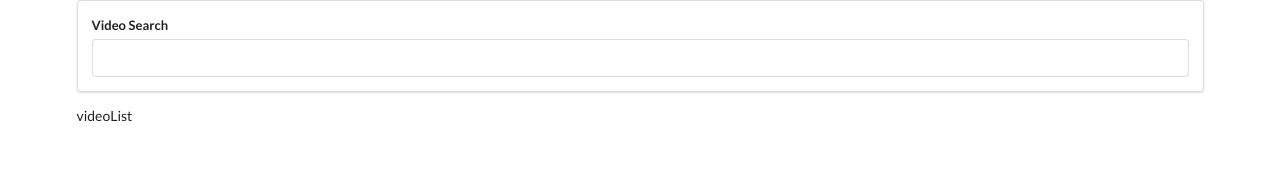
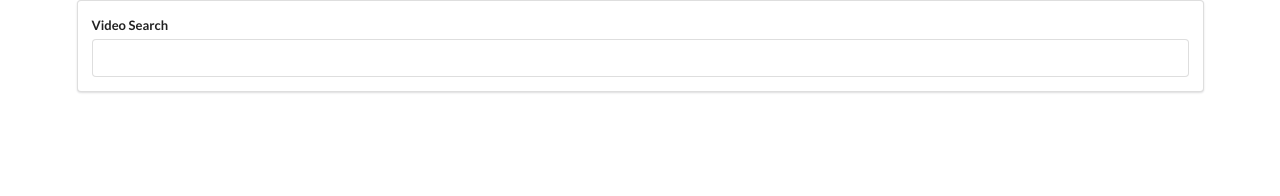
Before and after one commit to LeumasCode/video-hooks, a React (Create React App) app: page / in a window 1280 px wide. Shown: the top 196 px of the page. Built offline with nearby package versions, Linux system fonts and the light colour scheme.

Commit message:
rendering list of videos

```diff
--- /dev/null
+++ b/src/components/VideoItem.js
@@ -0,0 +1,11 @@
+import React from 'react'
+
+const VideoItem = () => {
+    return (
+        <div>
+            video item
+        </div>
+    )
+}
+
+export default VideoItem
--- a/src/components/VideoList.js
+++ b/src/components/VideoList.js
@@ -1,12 +1,11 @@
-import React from 'react'
+import React from "react";
+import VideoItem from "./VideoItem";
 
-const VideoList = (props) => {
-    console.log(props.videos);
-    return (
-        <div>
-            videoList
-        </div>
-    )
-}
+const VideoList = ({ videos }) => {
+  const renderedList = videos.map((video) => {
+    return <VideoItem key={video.id} />;
+  });
+  return <div>{renderedList}</div>;
+};
 
-export default VideoList
+export default VideoList;
```
Also changed, not shown: 1 other file (tests, documents, lock files or other folders).
